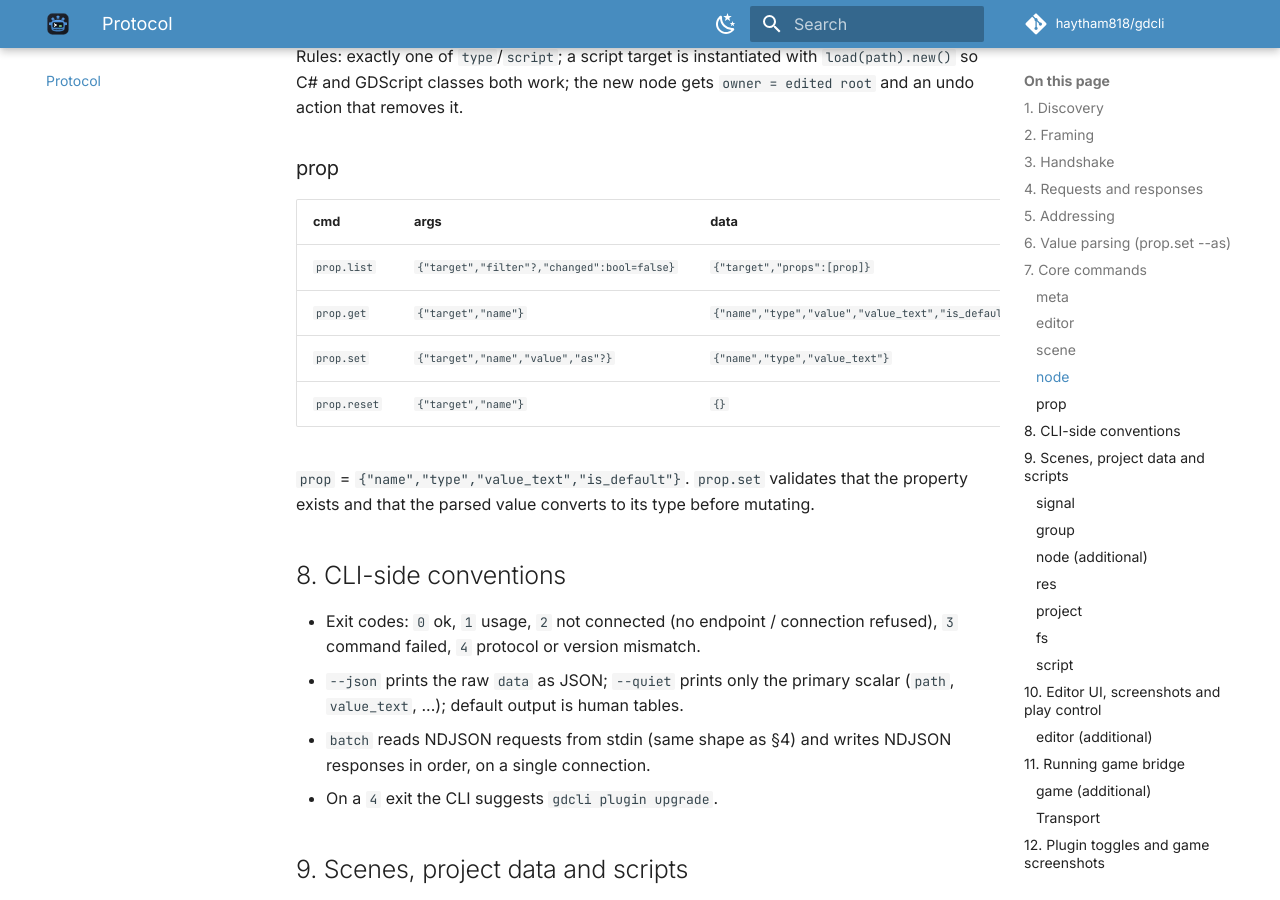
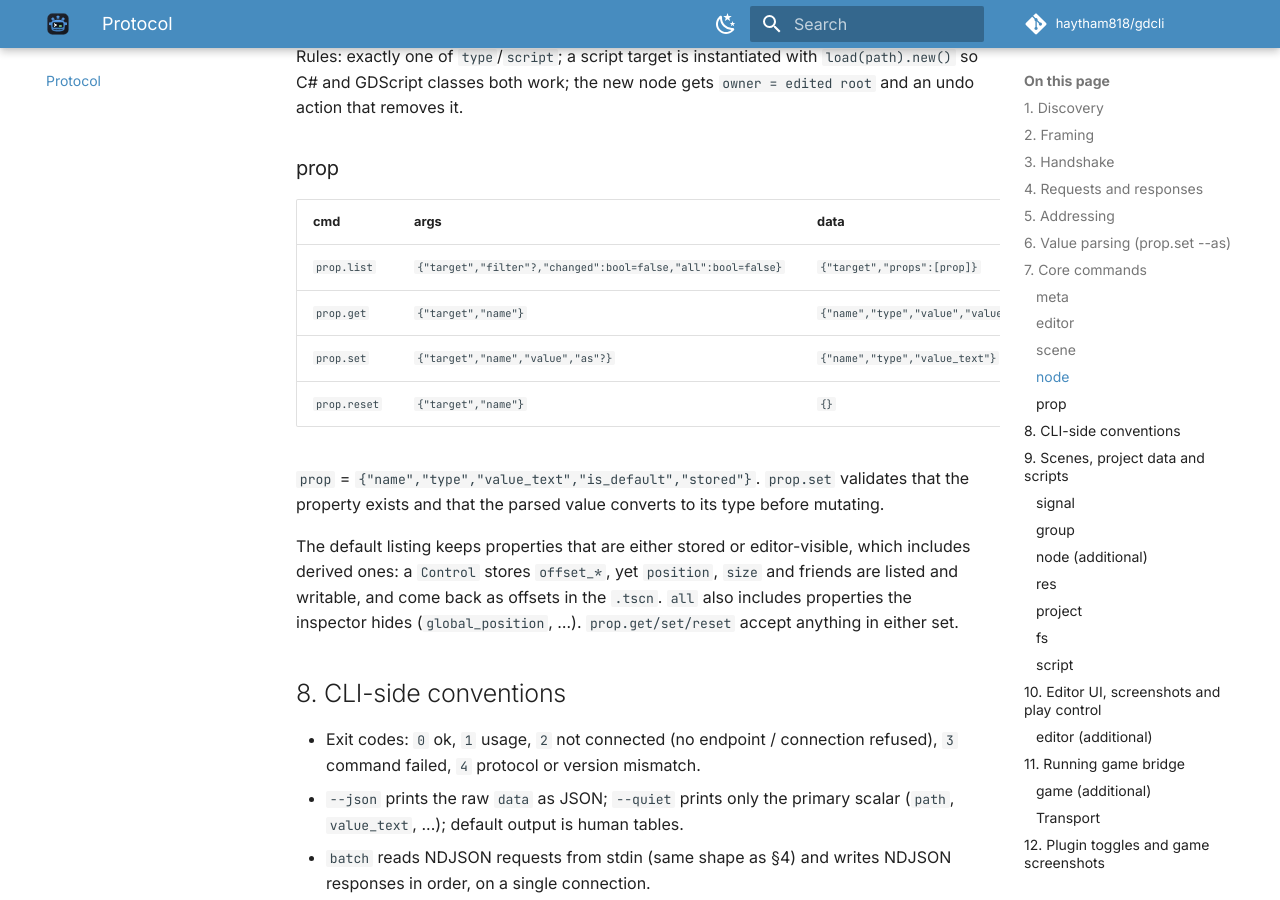
Before and after one commit to haytham818/gdcli, an MkDocs documentation site: the page built from docs/protocol.md, in a window 1280 px wide and 900 px high, scrolled down 5389 px. Built offline with MkDocs 1.6.1 and Material for MkDocs 9.7.7, drawn with Linux system fonts in a browser that asks for light colours; comment, search, counter and statistics services are not loaded.

Commit message:
fix: list and set derived properties such as Control.position
A real project hit NOT_FOUND for Control position/size: the property filter
required PROPERTY_USAGE_STORAGE as well as EDITOR, and Control stores offsets,
keeping its rect EDITOR-only.

- property_infos keeps EDITOR or STORAGE by default; find_property accepts both,
  so prop get/set/reset work for derived properties
- prop list gains --all for properties the inspector hides (global_position)
- each listed property reports whether it is stored
- e2e sets a Control position/size and asserts the saved offsets
- skill and protocol document the offset_* result and that anchors_preset is
  read-only

```diff
--- a/docs/protocol.md
+++ b/docs/protocol.md
@@ -200,13 +200,18 @@ Rules: exactly one of `type`/`script`; a script target is instantiated with
 
 | cmd | args | data |
 | --- | --- | --- |
-| `prop.list` | `{"target","filter"?,"changed":bool=false}` | `{"target","props":[prop]}` |
+| `prop.list` | `{"target","filter"?,"changed":bool=false,"all":bool=false}` | `{"target","props":[prop]}` |
 | `prop.get` | `{"target","name"}` | `{"name","type","value","value_text","is_default"}` |
 | `prop.set` | `{"target","name","value","as"?}` | `{"name","type","value_text"}` |
 | `prop.reset` | `{"target","name"}` | `{}` |
 
-`prop` = `{"name","type","value_text","is_default"}`. `prop.set` validates that the
+`prop` = `{"name","type","value_text","is_default","stored"}`. `prop.set` validates that the
 property exists and that the parsed value converts to its type before mutating.
+
+The default listing keeps properties that are either stored or editor-visible, which includes
+derived ones: a `Control` stores `offset_*`, yet `position`, `size` and friends are listed and
+writable, and come back as offsets in the `.tscn`. `all` also includes properties the inspector
+hides (`global_position`, …). `prop.get/set/reset` accept anything in either set.
 
 ## 8. CLI-side conventions
 
```
Also changed, not shown: skills/gdcli/SKILL.md (+2 -0 lines), skills/gdcli/references/commands.md (+6 -0 lines), 5 other files.
